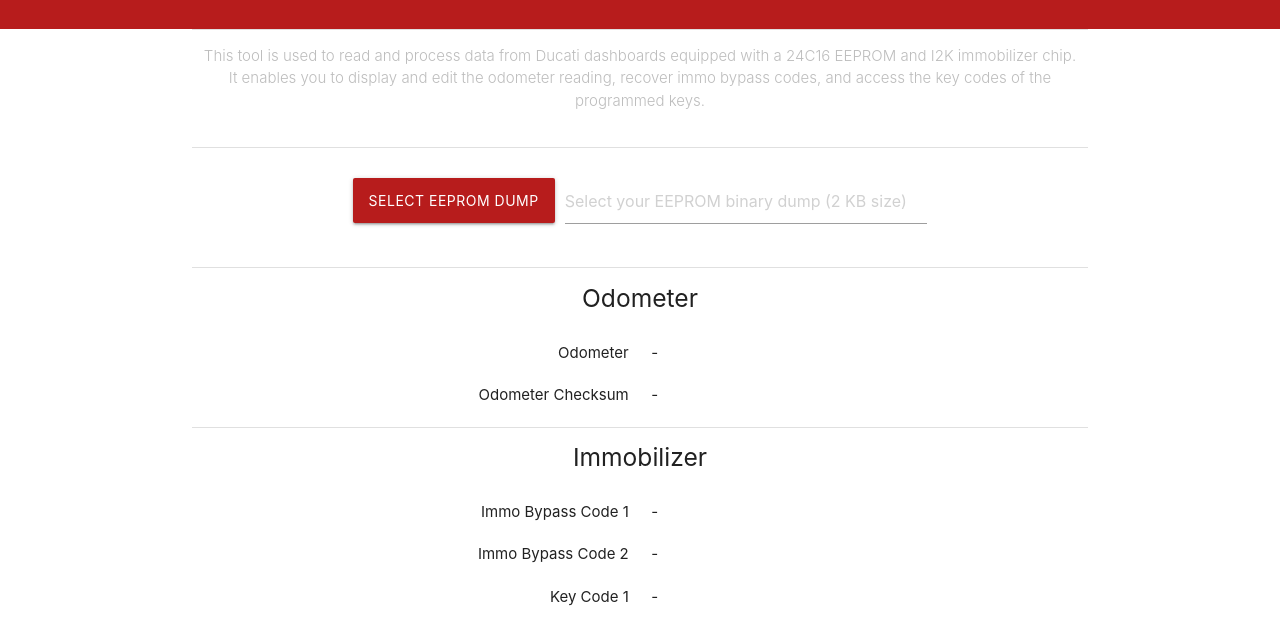
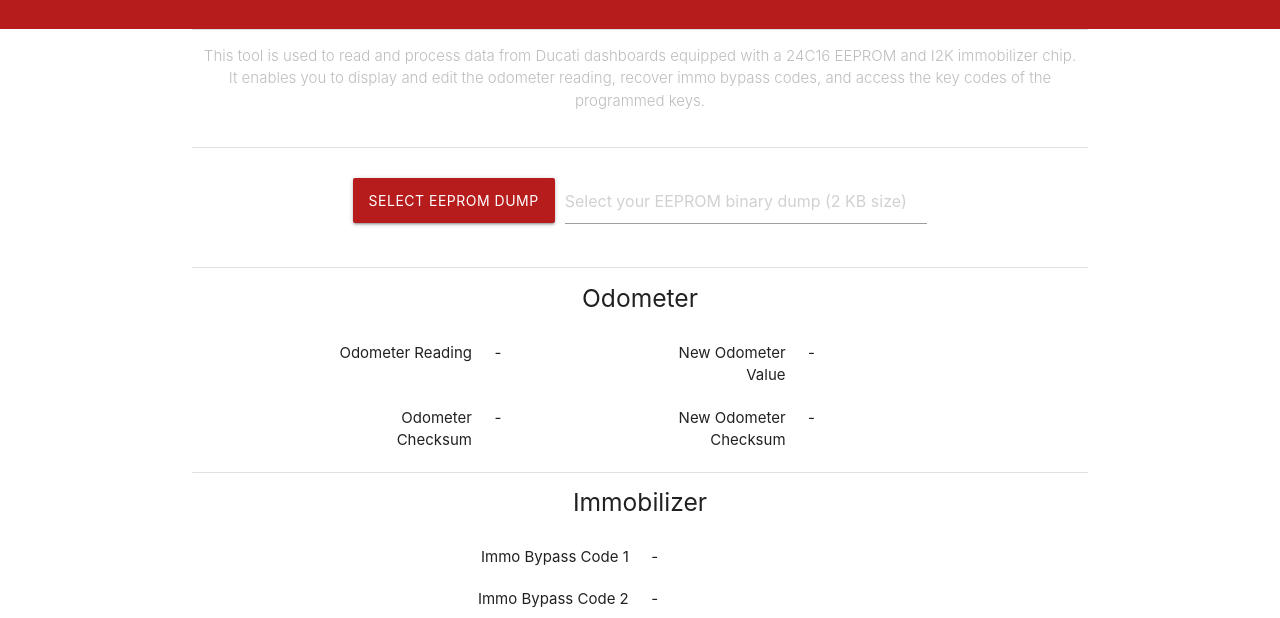
Before and after one commit to sebauer/duc24c16eeprom, a website: page index.html in a window 1280 px wide. Shown: the part 182-800 px from the top of the page. Drawn offline with nearby package versions, Linux system fonts and the light colour scheme.

Commit message:
Grid changes

```diff
--- a/index.html
+++ b/index.html
@@ -164,18 +164,30 @@
             </div>
           </div>
           <div class="row">
-            <div class="col s6 right-align">
-              Odometer
+            <div class="col s3 right-align">
+              Odometer Reading
             </div>
-            <div class="col s6" id="mileageDisplay">
+            <div class="col s3" id="mileageDisplay">
+              -
+            </div>
+            <div class="col s3 right-align">
+              New Odometer Value
+            </div>
+            <div class="col s3" id="mileageInput">
               -
             </div>
           </div>
           <div class="row">
-            <div class="col s6 right-align">
+            <div class="col s3 right-align">
               Odometer Checksum
             </div>
-            <div class="col s6" id="checksumDisplay">
+            <div class="col s3" id="checksumDisplay">
+              -
+            </div>
+            <div class="col s3 right-align">
+              New Odometer Checksum
+            </div>
+            <div class="col s3" id="checksumNew">
               -
             </div>
           </div>
```
